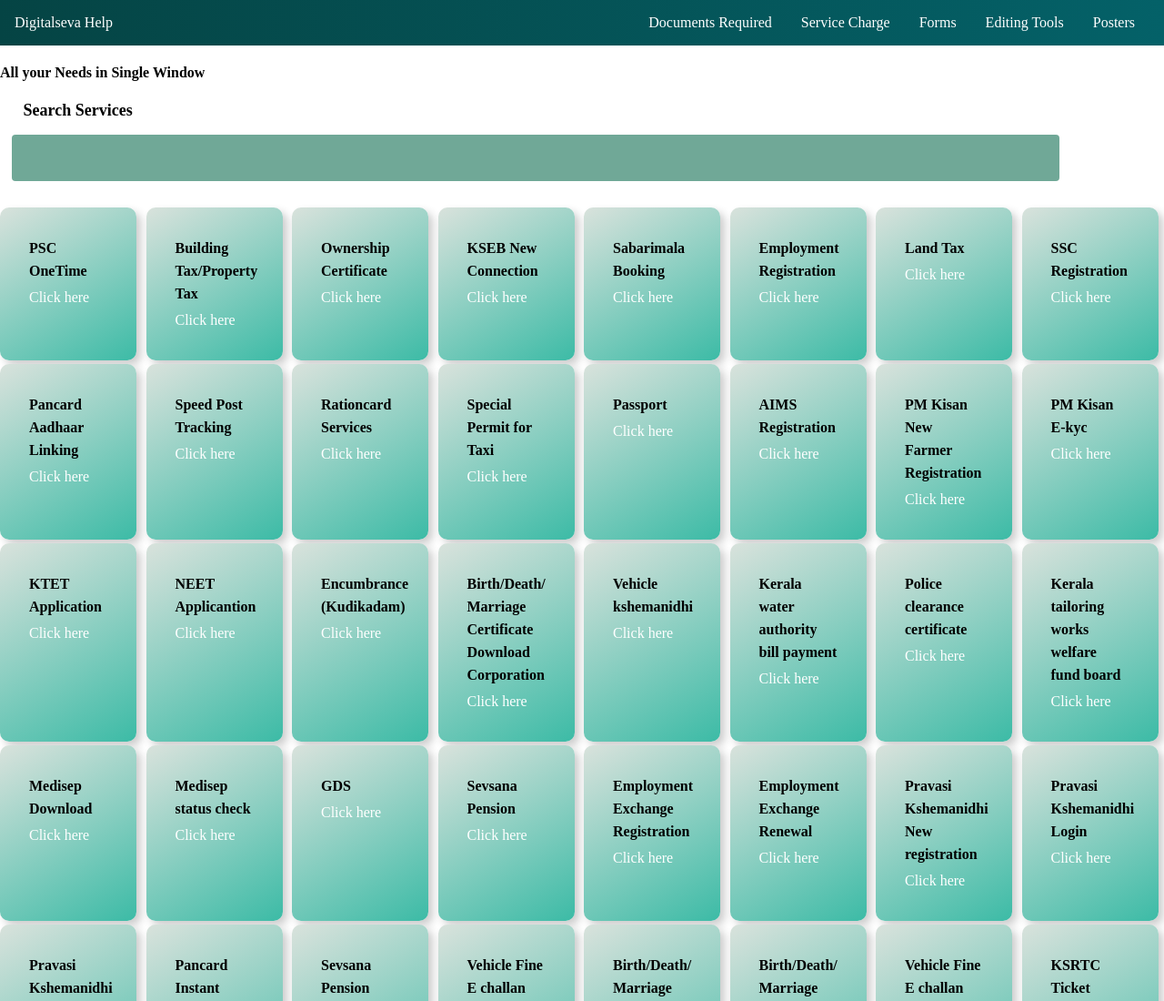
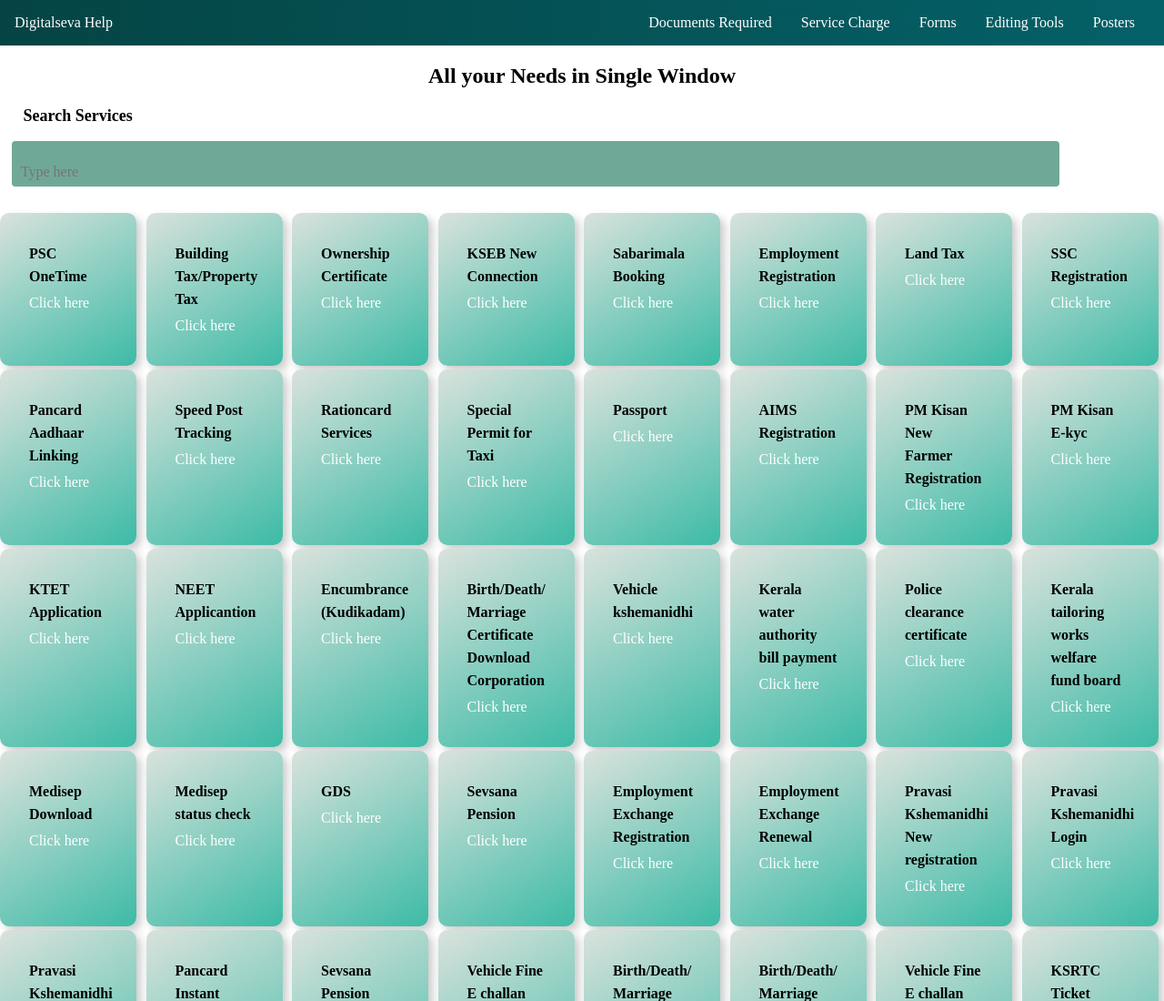
Before and after one commit to Arun-goog/csc-helper, a plain HTML site: page index.html in a window 1280 px wide. Shown: the top 1100 px of the page at 91% size. Drawn offline with Linux system fonts and the light colour scheme.

Commit message:
Update index.html

```diff
--- a/index.html
+++ b/index.html
@@ -7,9 +7,10 @@
   <link rel="stylesheet" href="styles.css">
   <link rel="stylesheet" href="styles.css">
   <script src="script.js" defer></script>
-  <title>Digitalseva Helper</title>
+  <title>CSC Helper</title>
 </head>
 <body>
+
   <section class="top-nav">
     <div>
       Digitalseva Help
@@ -26,10 +27,12 @@
       <li>Posters</li>
     </ul>
   </section>
-  <h4>All your Needs in Single Window</h4>
+
+<h2>All your Needs in Single Window</h2>
+
   <div class="search-wrapper">
     <label for="search">Search Services</label>
-    <input type="search" id="search" data-search>
+    <input type="search" id="search" placeholder="Type here" data-search>
   </div>
   <div class="user-cards" data-user-cards-container></div>
   <template data-user-template>
```
